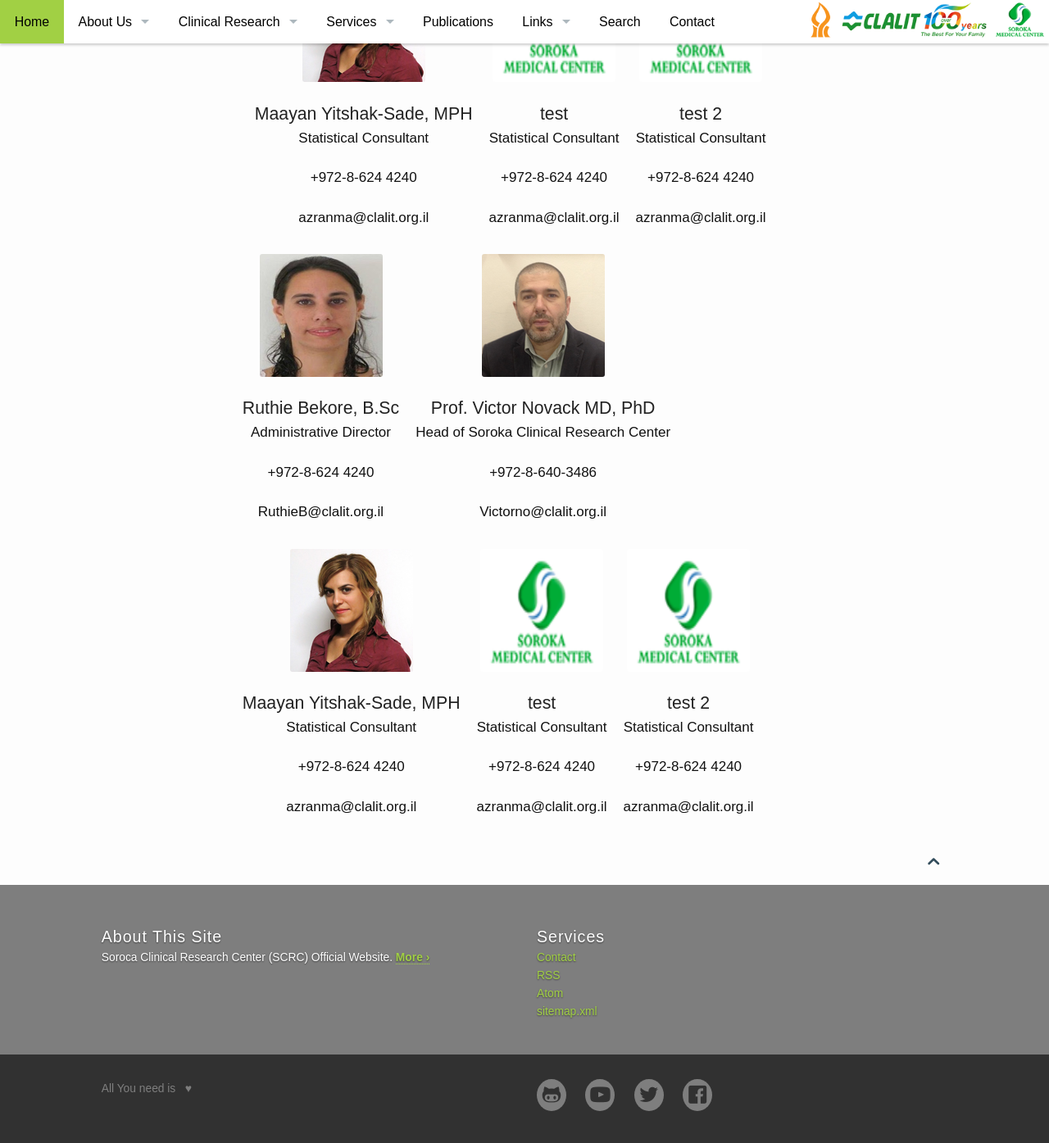
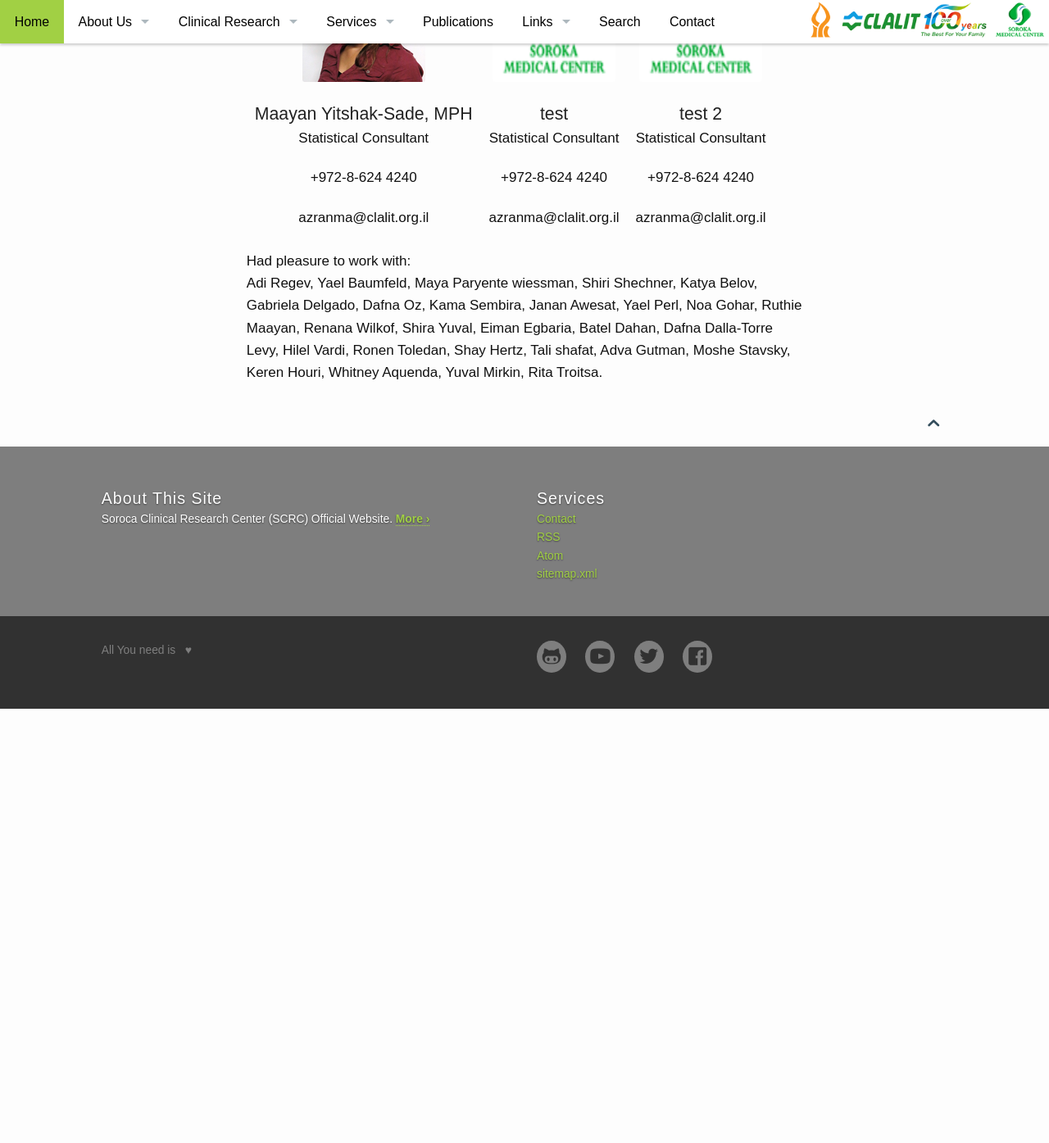
Before and after one commit to vsevkayf/OmarKhayyam, a Jekyll site: the page built from pages/team.html, in a window 1280 px wide and 1400 px high, scrolled down 950 px. Shown: the top 1395 px of the window at 82% size. Built offline with Jekyll 4.4.1, drawn with Linux system fonts in a browser that asks for light colours; nearby versions of some CDN libraries; some web fonts are replaced; after the commit the page ends 1815 px from its top, so only the background shows below that.

Commit message:
Update team.html

```diff
--- a/pages/team.html
+++ b/pages/team.html
@@ -11,6 +11,7 @@
 teaser: ""
 permalink: "/team/"
 ---
+<!-- Team Section -->
 
                 {% for member in site.data.team.people %}
                 <div class="col-sm-4" style="text-align: center;display: inline-block;padding: 5px 10px 5px 10px;">
@@ -23,24 +24,9 @@
                     </div>
                 </div>
                 {% endfor %}
-
-<!-- Team Section -->
-    <section id="team" class="bg-light-gray">
-        <div class="container">
-
-            <div class="row">
-                {% for member in site.data.team.people %}
-                <div class="col-sm-4" style="text-align: center;display: inline-block;padding: 5px 10px 5px 10px;">
-                    <div class="team-member">
-                        <img src="{{ site.urlimg }}team150x150/{{ member.pic }}.png" class="img-responsive img-circle" style="width: 150px;height: 150px;">
-                        <a href="{{ member.url }}" target="_blank"><h4>{{ member.name }}</h4></a>
-                        <p class="text-muted">{{ member.position }}</p>
-                        <p class="text-muted">{{ member.phone }}</p>
-                        <p class="text-muted">{{ member.email }}</p>
-                    </div>
-                </div>
-                {% endfor %}
-            </div>
-
-        </div>
-    </section>
+                <p>Had pleasure to work with:<br>
+                	Adi  Regev, Yael Baumfeld, Maya Paryente wiessman, Shiri Shechner, Katya Belov, Gabriela Delgado, Dafna Oz,
+                	Kama Sembira, Janan Awesat, Yael Perl, Noa Gohar, Ruthie Maayan, Renana Wilkof, Shira Yuval, Eiman Egbaria,
+                	Batel Dahan, Dafna Dalla-Torre Levy, Hilel Vardi, Ronen Toledan, Shay Hertz, Tali shafat, Adva Gutman,
+                	Moshe Stavsky, Keren Houri, Whitney  Aquenda, Yuval Mirkin, Rita Troitsa.
+                </p>
```
